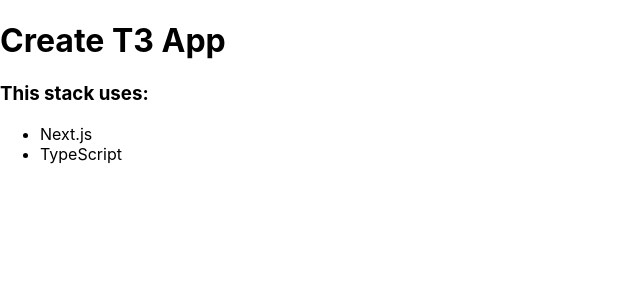
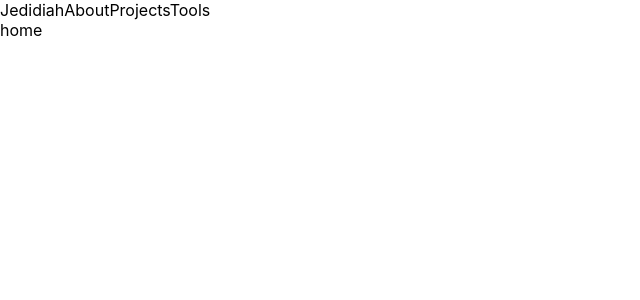
Before and after one commit to danieljantonio/portfolio, a Next.js app: page / in a window 1280 px wide. Shown: the top 300 px of the page, without its empty margins (0-640 px from the left). Built offline with nearby package versions, Linux system fonts and the light colour scheme.

Commit message:
initialize pages and layouts

```diff
--- /dev/null
+++ b/src/components/common/header.common.tsx
@@ -0,0 +1,16 @@
+import { FC } from 'react';
+import Link from 'next/link';
+
+const Header: FC = () => {
+	return (
+		<nav>
+			<Link href='/'>Jedidiah</Link>
+			<Link href='/about'>About</Link>
+			<Link href='/projects'>Projects</Link>
+			<Link href='/tools'>Tools</Link>
+			{/* <div>Toggle Dark Mode</div> */}
+		</nav>
+	);
+};
+
+export default Header;
--- /dev/null
+++ b/src/layouts/main.layout.tsx
@@ -0,0 +1,17 @@
+import { FC, ReactNode } from 'react';
+import Header from '../components/common/header.common';
+
+type Props = {
+	children: ReactNode;
+};
+
+const MainLayout: FC<Props> = ({ children }) => {
+	return (
+		<>
+			<Header />
+			<main>{children}</main>
+		</>
+	);
+};
+
+export default MainLayout;
--- a/src/pages/_app.tsx
+++ b/src/pages/_app.tsx
@@ -1,8 +1,15 @@
 import '../styles/globals.scss';
 import type { AppType } from 'next/dist/shared/lib/utils';
+import MainLayout from '../layouts/main.layout';
 
 const MyApp: AppType = ({ Component, pageProps }) => {
-	return <Component {...pageProps} />;
+	return (
+		<>
+			<MainLayout>
+				<Component {...pageProps} />
+			</MainLayout>
+		</>
+	);
 };
 
 export default MyApp;
--- a/src/pages/index.tsx
+++ b/src/pages/index.tsx
@@ -1,39 +1,15 @@
-import type { NextPage } from "next";
-import Head from "next/head";
+import type { NextPage } from 'next';
+import Head from 'next/head';
 
 const Home: NextPage = () => {
 	return (
 		<>
 			<Head>
 				<title>Create T3 App</title>
-        <meta name="description" content="Generated by create-t3-app" />
-        <link rel="icon" href="/favicon.ico" />
+				<meta name='description' content='Generated by create-t3-app' />
+				<link rel='icon' href='/favicon.ico' />
 			</Head>
-      <div>
-        <h1>
-          Create <span>T3</span> App
-        </h1>
-
-        <div>
-          <h3>This stack uses:</h3>
-          <ul>
-            <li>
-              <a href="https://nextjs.org" target="_blank" rel="noreferrer">
-                Next.js
-              </a>
-            </li>
-            <li>
-              <a
-                href="https://typescriptlang.org"
-                target="_blank"
-                rel="noreferrer"
-              >
-                TypeScript
-              </a>
-            </li>
-          </ul>
-        </div>
-      </div>
+			<div>home</div>
 		</>
 	);
 };
```
Also changed, not shown: src/pages/about.tsx (added, +7 -0 lines), src/pages/projects.tsx (added, +7 -0 lines), src/pages/tools.tsx (added, +7 -0 lines), 1 other file (tests, documents, lock files or other folders). Lines whose indentation alone changed are shown as unchanged.
